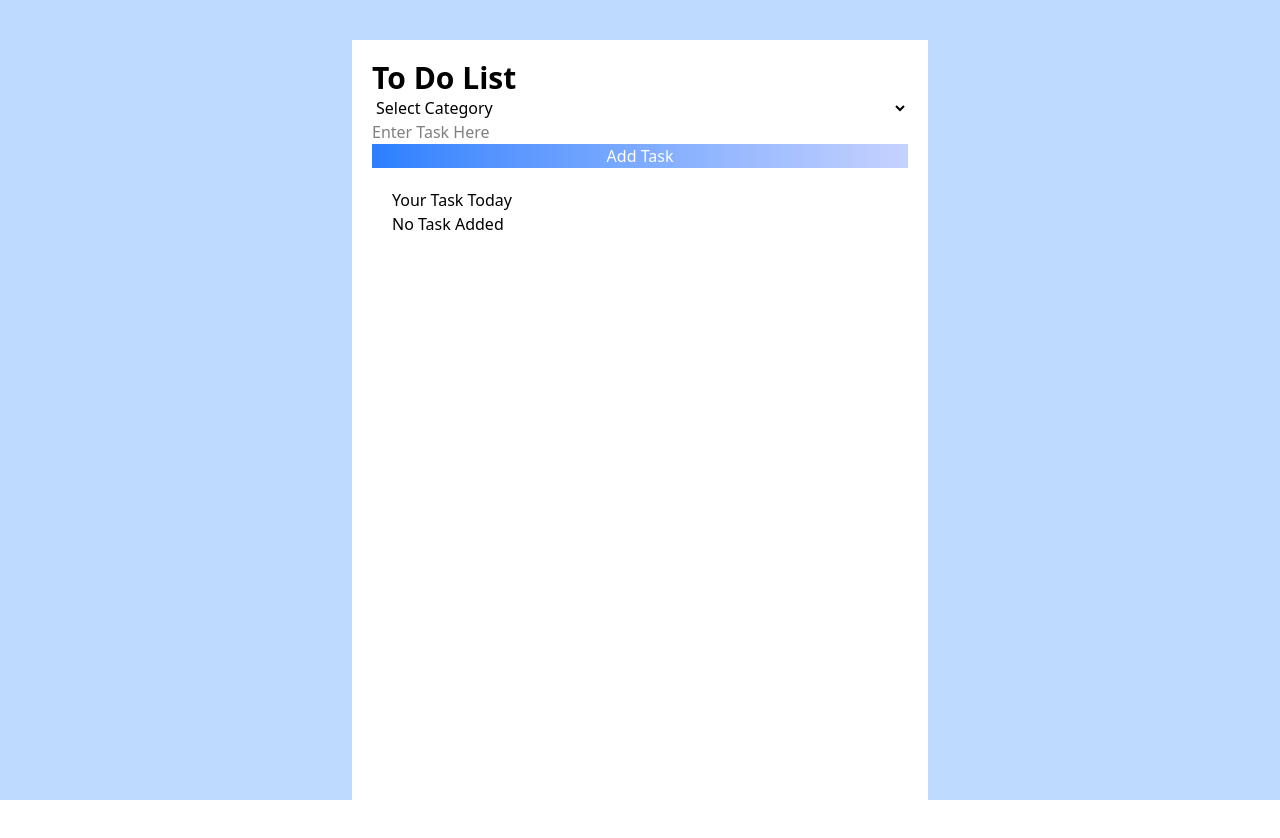
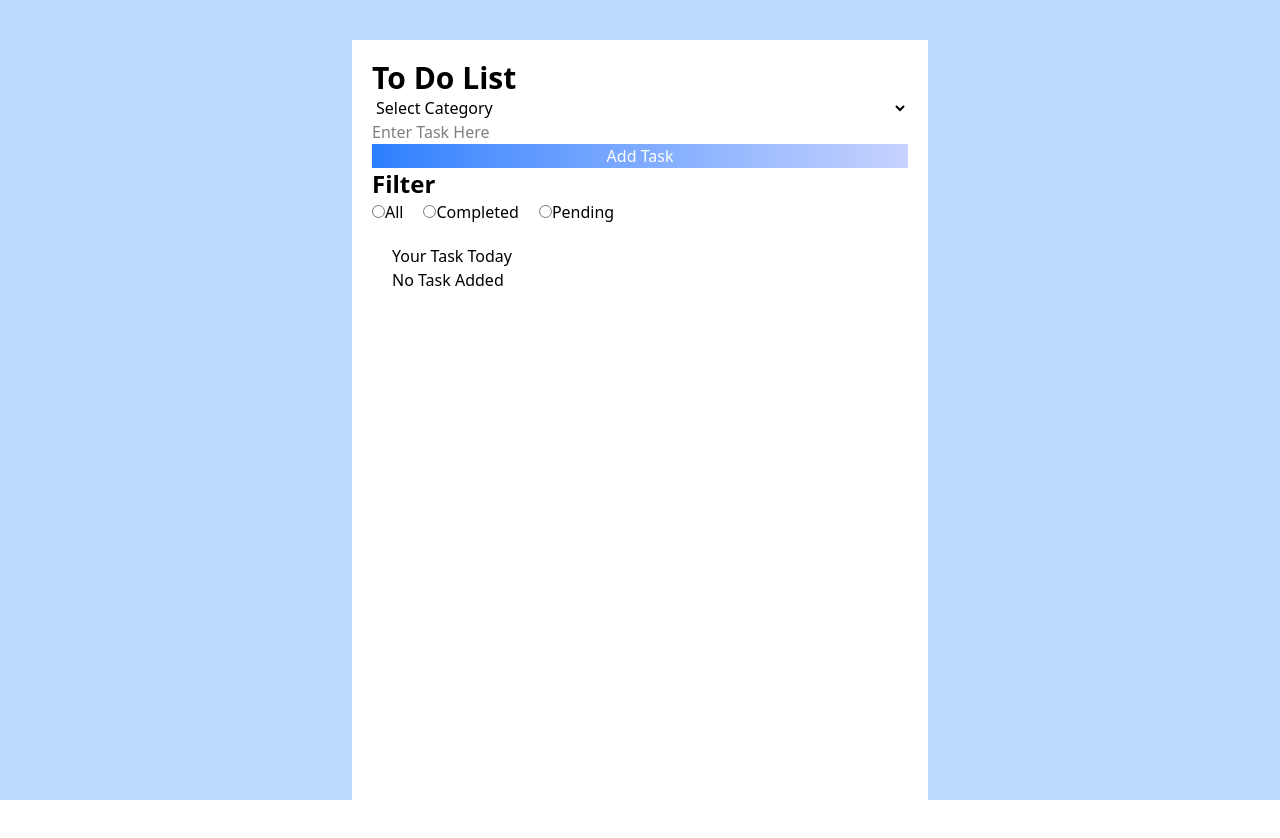
Before and after one commit to deiveegaponmari/todolist, a React (Vite) app: page / in a window 1280 px wide. Built offline with nearby package versions, Linux system fonts and the light colour scheme.

Commit message:
changes added

```diff
--- a/src/App.jsx
+++ b/src/App.jsx
@@ -7,8 +7,9 @@ function App() {
 
   return (
     <>
-    <div className='bg-blue-200 flex justify-center items-center h-screen'>
+    <div className='bg-blue-200 flex  justify-center items-center h-screen'>
     <CreateTask/>
+
     </div>
     </>
   )
--- a/src/components/CreateTask.jsx
+++ b/src/components/CreateTask.jsx
@@ -1,11 +1,13 @@
 import React, { useEffect, useState } from "react";
 import TaskList from "./TaskList";
+import Filters from "./Filters";
 
 function CreateTask() {
   const [data, setData] = useState([]);
   const [category, setCategory] = useState("");
   const [task, setTask] = useState("");
   const [editId, setEditId] = useState(null);
+  const [filter,setFilter]=useState("All")
   const addTask = () => {
     if (task.trim() === "") return;
     if (editId) {
@@ -55,6 +57,17 @@ function CreateTask() {
     setData(updated);
     localStorage.setItem("taskList", JSON.stringify(updated));
   }
+  const toggleItem=(id)=>{
+    const updated=data.map((item)=> item.id===id ?{...item,completed:!item.completed}:item
+    )
+    setData(updated);
+    localStorage.setItem("taskList", JSON.stringify(updated));
+    //all task completion
+    const allTask=updated.length>0 && updated.every((item)=>item.completed);
+    if(allTask){
+      alert("Congratulations!!!..Your All Tasks Completed")
+    }
+  }
   return (
     <div className="bg-white w-xl p-5 h-screen mt-30 mb-10">
       <h1 className="text-3xl font-bold ">To Do List</h1>
@@ -80,8 +93,10 @@ function CreateTask() {
         >
           {editId ? "Update Task" : "Add Task"}
         </button>
+       {/*  Filter component */}
+     <Filters/>
         {/* Task list display here */}
-        <TaskList data={data} editItem={editItem} deleteItem={deleteItem} />
+        <TaskList data={data} editItem={editItem} deleteItem={deleteItem} toggleItem={toggleItem} />
       </div>
     </div>
   );
--- /dev/null
+++ b/src/components/Filters.jsx
@@ -0,0 +1,25 @@
+import React from 'react'
+
+function Filters() {
+  return (
+    <div>
+        <h1 className='text-2xl font-semibold'>Filter</h1>
+        <div className='flex gap-5'>
+        <div>
+        <input type='radio'></input>
+        <label>All</label>
+        </div>
+         <div>
+        <input type='radio'></input>
+        <label>Completed</label>
+        </div>
+         <div>
+        <input type='radio'></input>
+        <label>Pending</label>
+        </div>
+        </div>
+    </div>
+  )
+}
+
+export default Filters
--- a/src/components/TaskList.jsx
+++ b/src/components/TaskList.jsx
@@ -11,7 +11,7 @@ function TaskList(props) {
           : props.data.map((list, index) => {
               return (
                 <div key={list.id} className="flex gap-2 ">
-                  <input type="checkbox" />
+                  <input type="checkbox"  checked={list.completed}  onChange={()=>props.toggleItem(list.id)}/>
                   <div className="flex flex-col">
                     <h1>{list.text}</h1>
                     <h5>{list.category}</h5>
```
